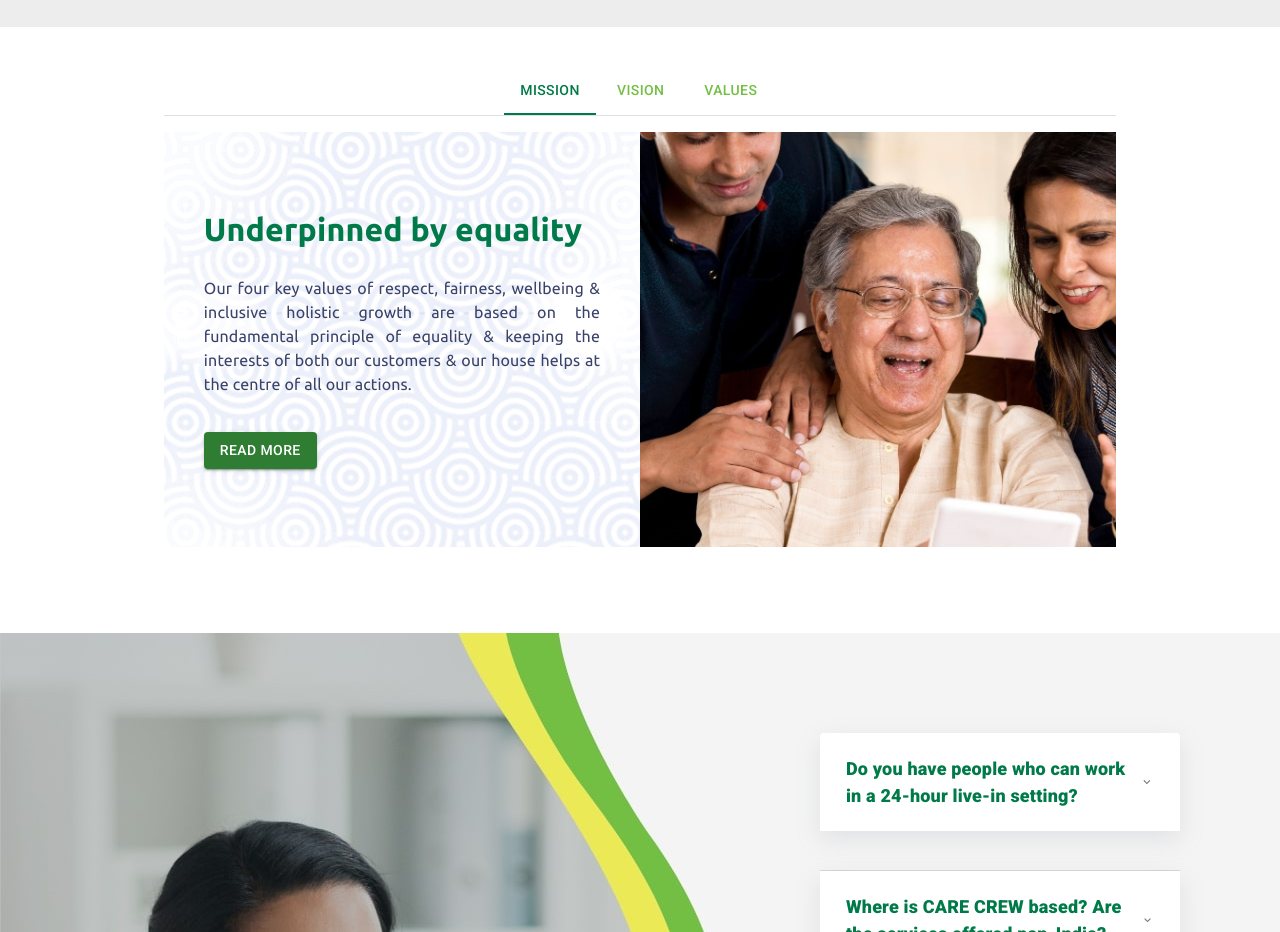
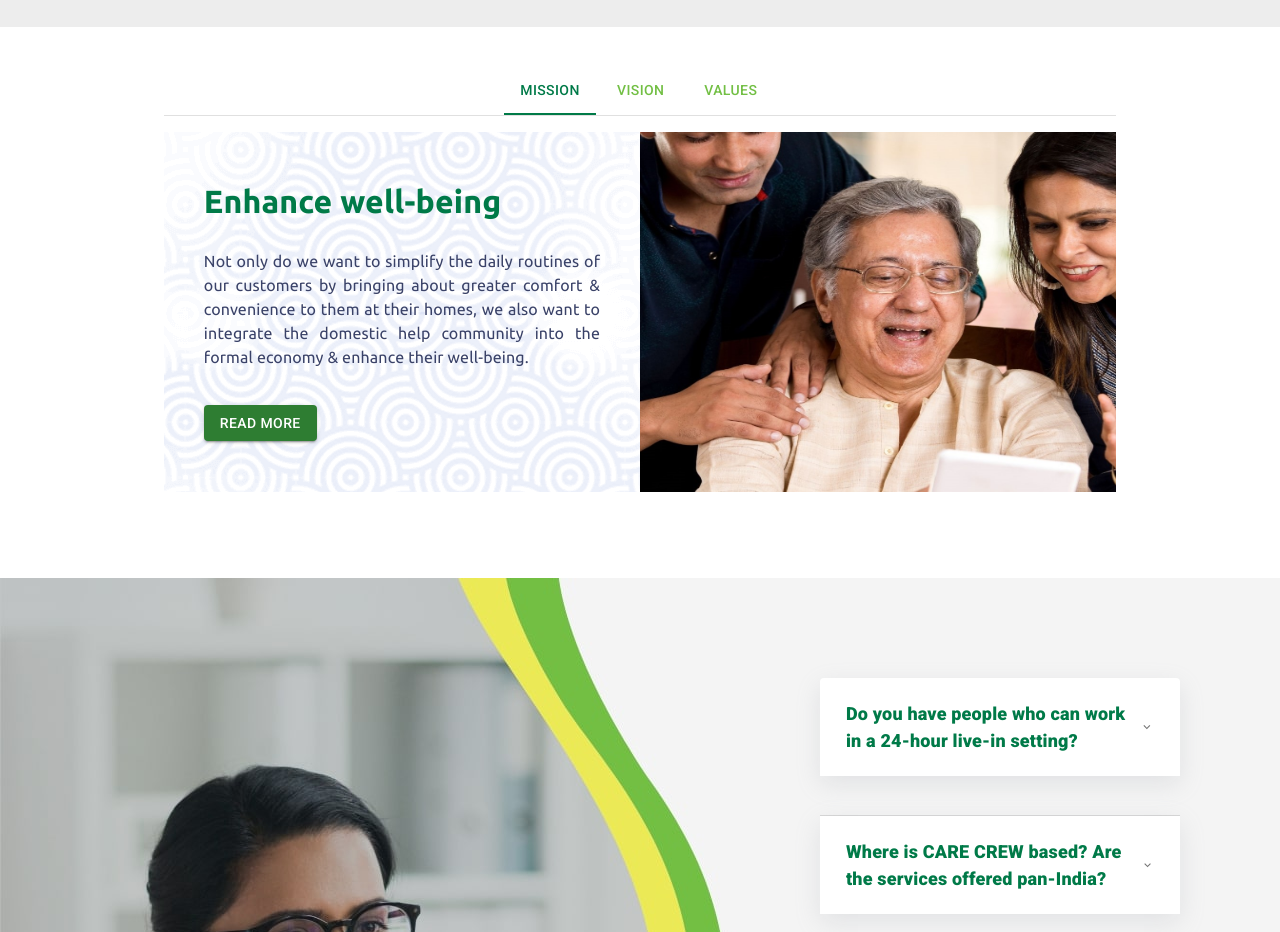
Before and after one commit to shubham78640/CareCrew2.O, a React (Create React App) app in the folder carecrew/: page / in a window 1280 px wide. Shown: the part 3300-4232 px from the top of the page. Built offline with nearby package versions, Linux system fonts and the light colour scheme.

Commit message:
latest one chatbot

```diff
--- a/carecrew/public/index.html
+++ b/carecrew/public/index.html
@@ -66,4 +66,4 @@
 </html>
 
 <script src="https://cdn.jsdelivr.net/npm/bootstrap@5.2.2/dist/js/bootstrap.bundle.min.js" integrity="sha384-OERcA2EqjJCMA+/3y+gxIOqMEjwtxJY7qPCqsdltbNJuaOe923+mo//f6V8Qbsw3" crossorigin="anonymous"></script>
-<script src="//code.tidio.co/aoplphjurji18rlcwnt2rysvvwfm8g9t.js" async></script>
+<script src="//code.tidio.co/wjasch2l3efcxauo7w4atgu0dr5vcxp9.js" async></script>
--- a/carecrew/src/components/Home/AboutUs.js
+++ b/carecrew/src/components/Home/AboutUs.js
@@ -17,8 +17,8 @@ const BOX = styled(Box)({
   justifyContent: "center",
   textAlign: "justify",
   backgroundImage: `url(${imgaboutus})`,
-  objectFit:"cover",
-  padding:"40px"
+  objectFit: "cover",
+  padding: "40px",
 });
 
 const BOX1 = styled(Box)({
@@ -35,10 +35,7 @@ const H2 = styled("h2")({
 const P = styled("p")({
   color: "#3a4268",
   // lineHeight:{sm:"90px", xs:"5px"}
-
 });
-
-
 
 function TabPanel(props) {
   const { children, value, index, ...other } = props;
@@ -81,7 +78,7 @@ export default function AboutUs() {
   };
 
   return (
-    <Box sx={{ width:{sm:"80%", xs:"100%"} , margin: "auto" }} pt={5}>
+    <Box sx={{ width: { sm: "80%", xs: "100%" }, margin: "auto" }} pt={5}>
       <Box
         sx={{
           margin: "auto",
@@ -98,9 +95,9 @@ export default function AboutUs() {
           onChange={handleChange}
           aria-label="basic tabs example"
         >
-          <Tab sx={{color: "#72bf44"}} label="Mission" {...a11yProps(0)} />
-          <Tab sx={{color: "#72bf44"}} label="Vision" {...a11yProps(1)} />
-          <Tab sx={{color: "#72bf44"}} label="Values" {...a11yProps(2)} />
+          <Tab sx={{ color: "#72bf44" }} label="Mission" {...a11yProps(0)} />
+          <Tab sx={{ color: "#72bf44" }} label="Vision" {...a11yProps(1)} />
+          <Tab sx={{ color: "#72bf44" }} label="Values" {...a11yProps(2)} />
         </Tabs>
       </Box>
 
@@ -110,12 +107,12 @@ export default function AboutUs() {
             flexDirection={"column"}
             sx={{ width: { sm: "48%", xs: "100%" } }}
           >
-            <H2>Underpinned by equality</H2>
+            <H2>Enhance well-being</H2>
             <P>
-              Our four key values of respect, fairness, wellbeing & inclusive
-              holistic growth are based on the fundamental principle of equality
-              & keeping the interests of both our customers & our house helps at
-              the centre of all our actions.
+              Not only do we want to simplify the daily routines of our
+              customers by bringing about greater comfort & convenience to them
+              at their homes, we also want to integrate the domestic help
+              community into the formal economy & enhance their well-being.
             </P>
 
             <Box display={"flex"} justifyContent={"left"}>
@@ -128,6 +125,7 @@ export default function AboutUs() {
           <Box sx={{ width: { sm: "48%", xs: "100%" } }}>
             <img
               width={"100%"}
+              style={{ maxHeight: "360px" }}
               src={imageAboutUs1}
               alt="Dinner"
             />
@@ -141,12 +139,11 @@ export default function AboutUs() {
             flexDirection={"column"}
             sx={{ width: { sm: "48%", xs: "100%" } }}
           >
-            <H2>Underpinned by equality</H2>
+            <H2>Be the most trusted</H2>
             <P>
-              Our four key values of respect, fairness, wellbeing & inclusive
-              holistic growth are based on the fundamental principle of equality
-              & keeping the interests of both our customers & our house helps at
-              the centre of all our actions.
+              We want to become the most trusted source of reliable house helps
+              for customers. At the same time, we also want to be seen as the
+              most trusted employment provider by the domestic help community.
             </P>
 
             <Box display={"flex"} justifyContent={"left"}>
@@ -160,7 +157,6 @@ export default function AboutUs() {
           <Box sx={{ width: { sm: "48%", xs: "100%" } }}>
             <img
               width={"100%"}
-              // height={"100%"}
               src={imageAboutUs2}
               alt="Dinner"
             />
```
